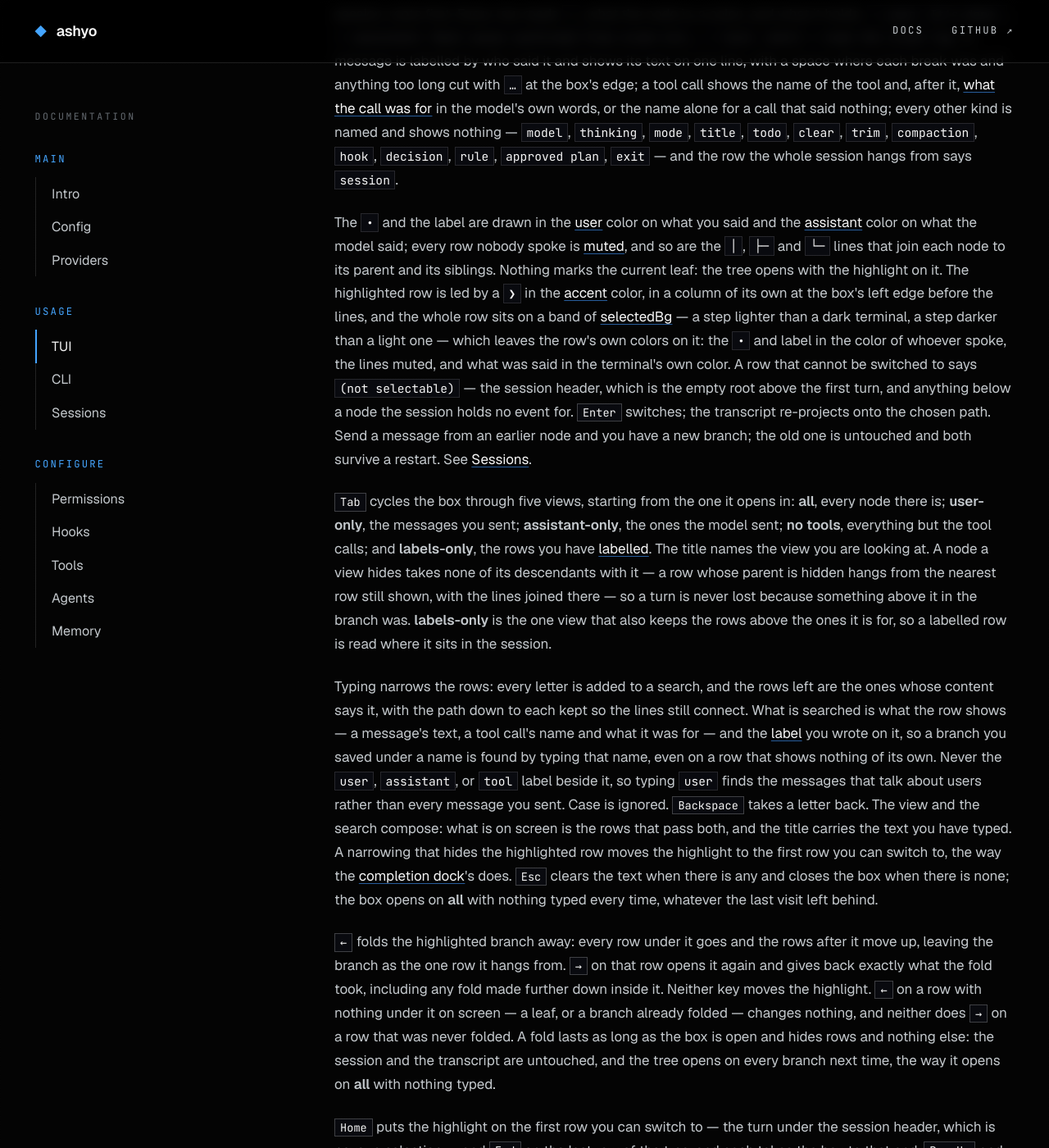
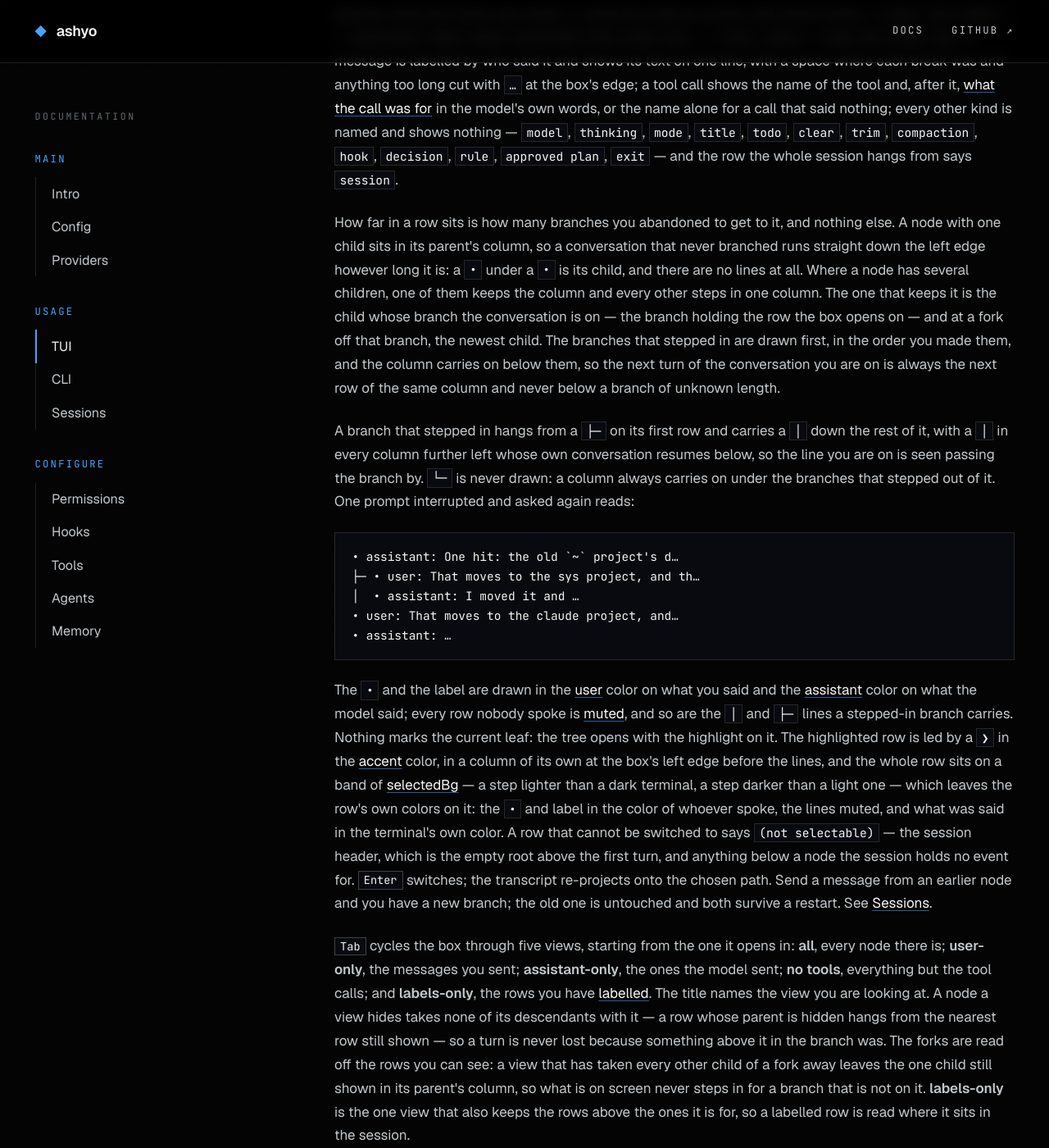
Before and after one commit to ashyo-ai/ashyo-ai.github.io, a Jekyll site: the page built from tui.html, in a window 1280 px wide and 1400 px high, scrolled down 17168 px. Shown: the whole window at 82% size. Built offline with Jekyll 4.4.1, drawn with Linux system fonts in a browser that asks for light colours; some of the changed text lies outside the part shown.

Commit message:
Tree Fork Indentation: the fork rule and the lines in the session tree

```diff
--- a/tui.html
+++ b/tui.html
@@ -171,10 +171,17 @@ openrouter/nex-agi/nex-n2.5-mini:free                  262k        free</pre>
 <h2 id="overlays">Overlays</h2>
 <h3 id="session-tree">Session tree</h3>
 <p><code>/tree</code>, or two <kbd>Esc</kbd> presses with nothing to close or interrupt, draws the branch structure of the current session, roots first. Every row reads <code>•</code>, what the node is, a colon, and what it holds: <code>• user: It's done.</code>, <code>• assistant: Root cause confirmed from crash.txt…</code>, <code>• tool: shell — read the crash log</code>. A message is labelled by who said it and shows its text on one line, with a space where each break was and anything too long cut with <code>…</code> at the box's edge; a tool call shows the name of the tool and, after it, <a href="tools.html#intent">what the call was for</a> in the model's own words, or the name alone for a call that said nothing; every other kind is named and shows nothing — <code>model</code>, <code>thinking</code>, <code>mode</code>, <code>title</code>, <code>todo</code>, <code>clear</code>, <code>trim</code>, <code>compaction</code>, <code>hook</code>, <code>decision</code>, <code>rule</code>, <code>approved plan</code>, <code>exit</code> — and the row the whole session hangs from says <code>session</code>.</p>
-<p>The <code>•</code> and the label are drawn in the <a href="#themes">user</a> color on what you said and the <a href="#themes">assistant</a> color on what the model said; every row nobody spoke is <a href="#themes">muted</a>, and so are the <code>│</code>, <code>├─</code> and <code>└─</code> lines that join each node to its parent and its siblings. Nothing marks the current leaf: the tree opens with the highlight on it. The highlighted row is led by a <code>❯</code> in the <a href="#themes">accent</a> color, in a column of its own at the box's left edge before the lines, and the whole row sits on a band of <a href="#themes">selectedBg</a> — a step lighter than a dark terminal, a step darker than a light one — which leaves the row's own colors on it: the <code>•</code> and label in the color of whoever spoke, the lines muted, and what was said in the terminal's own color. A row that cannot be switched to says <code>(not selectable)</code> — the session header, which is the empty root above the first turn, and anything below a node the session holds no event for. <kbd>Enter</kbd> switches; the transcript re-projects onto the chosen path. Send a message from an earlier node and you have a new branch; the old one is untouched and both survive a restart. See <a href="sessions.html#branching">Sessions</a>.</p>
-<p><kbd>Tab</kbd> cycles the box through five views, starting from the one it opens in: <b>all</b>, every node there is; <b>user-only</b>, the messages you sent; <b>assistant-only</b>, the ones the model sent; <b>no tools</b>, everything but the tool calls; and <b>labels-only</b>, the rows you have <a href="#tree-labels">labelled</a>. The title names the view you are looking at. A node a view hides takes none of its descendants with it — a row whose parent is hidden hangs from the nearest row still shown, with the lines joined there — so a turn is never lost because something above it in the branch was. <b>labels-only</b> is the one view that also keeps the rows above the ones it is for, so a labelled row is read where it sits in the session.</p>
-<p>Typing narrows the rows: every letter is added to a search, and the rows left are the ones whose content says it, with the path down to each kept so the lines still connect. What is searched is what the row shows — a message's text, a tool call's name and what it was for — and the <a href="#tree-labels">label</a> you wrote on it, so a branch you saved under a name is found by typing that name, even on a row that shows nothing of its own. Never the <code>user</code>, <code>assistant</code>, or <code>tool</code> label beside it, so typing <code>user</code> finds the messages that talk about users rather than every message you sent. Case is ignored. <kbd>Backspace</kbd> takes a letter back. The view and the search compose: what is on screen is the rows that pass both, and the title carries the text you have typed. A narrowing that hides the highlighted row moves the highlight to the first row you can switch to, the way the <a href="#completion">completion dock</a>'s does. <kbd>Esc</kbd> clears the text when there is any and closes the box when there is none; the box opens on <b>all</b> with nothing typed every time, whatever the last visit left behind.</p>
-<p><kbd>←</kbd> folds the highlighted branch away: every row under it goes and the rows after it move up, leaving the branch as the one row it hangs from. <kbd>→</kbd> on that row opens it again and gives back exactly what the fold took, including any fold made further down inside it. Neither key moves the highlight. <kbd>←</kbd> on a row with nothing under it on screen — a leaf, or a branch already folded — changes nothing, and neither does <kbd>→</kbd> on a row that was never folded. A fold lasts as long as the box is open and hides rows and nothing else: the session and the transcript are untouched, and the tree opens on every branch next time, the way it opens on <b>all</b> with nothing typed.</p>
+<p>How far in a row sits is how many branches you abandoned to get to it, and nothing else. A node with one child sits in its parent's column, so a conversation that never branched runs straight down the left edge however long it is: a <code>•</code> under a <code>•</code> is its child, and there are no lines at all. Where a node has several children, one of them keeps the column and every other steps in one column. The one that keeps it is the child whose branch the conversation is on — the branch holding the row the box opens on — and at a fork off that branch, the newest child. The branches that stepped in are drawn first, in the order you made them, and the column carries on below them, so the next turn of the conversation you are on is always the next row of the same column and never below a branch of unknown length.</p>
+<p>A branch that stepped in hangs from a <code>├─</code> on its first row and carries a <code>│</code> down the rest of it, with a <code>│</code> in every column further left whose own conversation resumes below, so the line you are on is seen passing the branch by. <code>└─</code> is never drawn: a column always carries on under the branches that stepped out of it. One prompt interrupted and asked again reads:</p>
+<pre>• assistant: One hit: the old `~` project's d…
+├─ • user: That moves to the sys project, and th…
+│  • assistant: I moved it and …
+• user: That moves to the claude project, and…
+• assistant: …</pre>
+<p>The <code>•</code> and the label are drawn in the <a href="#themes">user</a> color on what you said and the <a href="#themes">assistant</a> color on what the model said; every row nobody spoke is <a href="#themes">muted</a>, and so are the <code>│</code> and <code>├─</code> lines a stepped-in branch carries. Nothing marks the current leaf: the tree opens with the highlight on it. The highlighted row is led by a <code>❯</code> in the <a href="#themes">accent</a> color, in a column of its own at the box's left edge before the lines, and the whole row sits on a band of <a href="#themes">selectedBg</a> — a step lighter than a dark terminal, a step darker than a light one — which leaves the row's own colors on it: the <code>•</code> and label in the color of whoever spoke, the lines muted, and what was said in the terminal's own color. A row that cannot be switched to says <code>(not selectable)</code> — the session header, which is the empty root above the first turn, and anything below a node the session holds no event for. <kbd>Enter</kbd> switches; the transcript re-projects onto the chosen path. Send a message from an earlier node and you have a new branch; the old one is untouched and both survive a restart. See <a href="sessions.html#branching">Sessions</a>.</p>
+<p><kbd>Tab</kbd> cycles the box through five views, starting from the one it opens in: <b>all</b>, every node there is; <b>user-only</b>, the messages you sent; <b>assistant-only</b>, the ones the model sent; <b>no tools</b>, everything but the tool calls; and <b>labels-only</b>, the rows you have <a href="#tree-labels">labelled</a>. The title names the view you are looking at. A node a view hides takes none of its descendants with it — a row whose parent is hidden hangs from the nearest row still shown — so a turn is never lost because something above it in the branch was. The forks are read off the rows you can see: a view that has taken every other child of a fork away leaves the one child still shown in its parent's column, so what is on screen never steps in for a branch that is not on it. <b>labels-only</b> is the one view that also keeps the rows above the ones it is for, so a labelled row is read where it sits in the session.</p>
+<p>Typing narrows the rows: every letter is added to a search, and the rows left are the ones whose content says it, with the path down to each kept so every hit is read where it sits in the session. What is searched is what the row shows — a message's text, a tool call's name and what it was for — and the <a href="#tree-labels">label</a> you wrote on it, so a branch you saved under a name is found by typing that name, even on a row that shows nothing of its own. Never the <code>user</code>, <code>assistant</code>, or <code>tool</code> label beside it, so typing <code>user</code> finds the messages that talk about users rather than every message you sent. Case is ignored. <kbd>Backspace</kbd> takes a letter back. The view and the search compose: what is on screen is the rows that pass both, and the title carries the text you have typed. A narrowing that hides the highlighted row moves the highlight to the first row you can switch to, the way the <a href="#completion">completion dock</a>'s does. <kbd>Esc</kbd> clears the text when there is any and closes the box when there is none; the box opens on <b>all</b> with nothing typed every time, whatever the last visit left behind.</p>
+<p><kbd>←</kbd> folds the highlighted branch away: every row under it goes and the rows after it move up, leaving the branch as the one row it hangs from — on the line the conversation is on, that is the whole of the rest of the session. <kbd>→</kbd> on that row opens it again and gives back exactly what the fold took, including any fold made further down inside it. Neither key moves the highlight. <kbd>←</kbd> on a row with nothing under it on screen — a leaf, or a branch already folded — changes nothing, and neither does <kbd>→</kbd> on a row that was never folded. A fold lasts as long as the box is open and hides rows and nothing else: the session and the transcript are untouched, and the tree opens on every branch next time, the way it opens on <b>all</b> with nothing typed.</p>
 <p><kbd>Home</kbd> puts the highlight on the first row you can switch to — the turn under the session header, which is never a selection — and <kbd>End</kbd> on the last row of the tree, and each takes the box to that end. <kbd>PageUp</kbd> and <kbd>PageDown</kbd> move the box a window at a time and bring the highlight with them, so <kbd>Enter</kbd> never acts on a row that has scrolled out of sight.</p>
 <p id="tree-fork"><kbd>Ctrl-F</kbd> forks the highlighted row: the conversation from its start down to that row is copied into a session of its own, and you carry on in the copy. The box closes, the transcript shows the path down to that row, and the status line's <code>session</code> field carries the new id. What was said after that row, and every other branch, stays with the original — which is left exactly as it was, on the leaf it was on rather than on the row you forked, so going back to it is one <code>/resume</code> away with everything intact. It is <code><a href="sessions.html#forking">/fork</a></code> taken at the row you are looking at instead of at the leaf, and everything that command copies it copies: the subagent sessions that path ran, the scratch directory, and the <a href="#tree-labels">labels</a> naming rows on it.</p>
 <p>A row you cannot switch to you cannot fork either: on the session header, and on anything below a node the session holds no event for, the key does nothing and the box stays open. <kbd>Ctrl-F</kbd> on the row the box opened on is <code>/fork</code> itself. Like <code>/fork</code> it is refused while a turn is running and while a subagent is still running, and unlike the <kbd>Enter</kbd> beside it, it interrupts nothing: the turn runs on, a line in the transcript says to wait for it, and nothing is copied. A live <a href="agents.html#advisor">advisor</a> is waited out rather than refused, on the same terms <code>/fork</code> keeps.</p>
```
